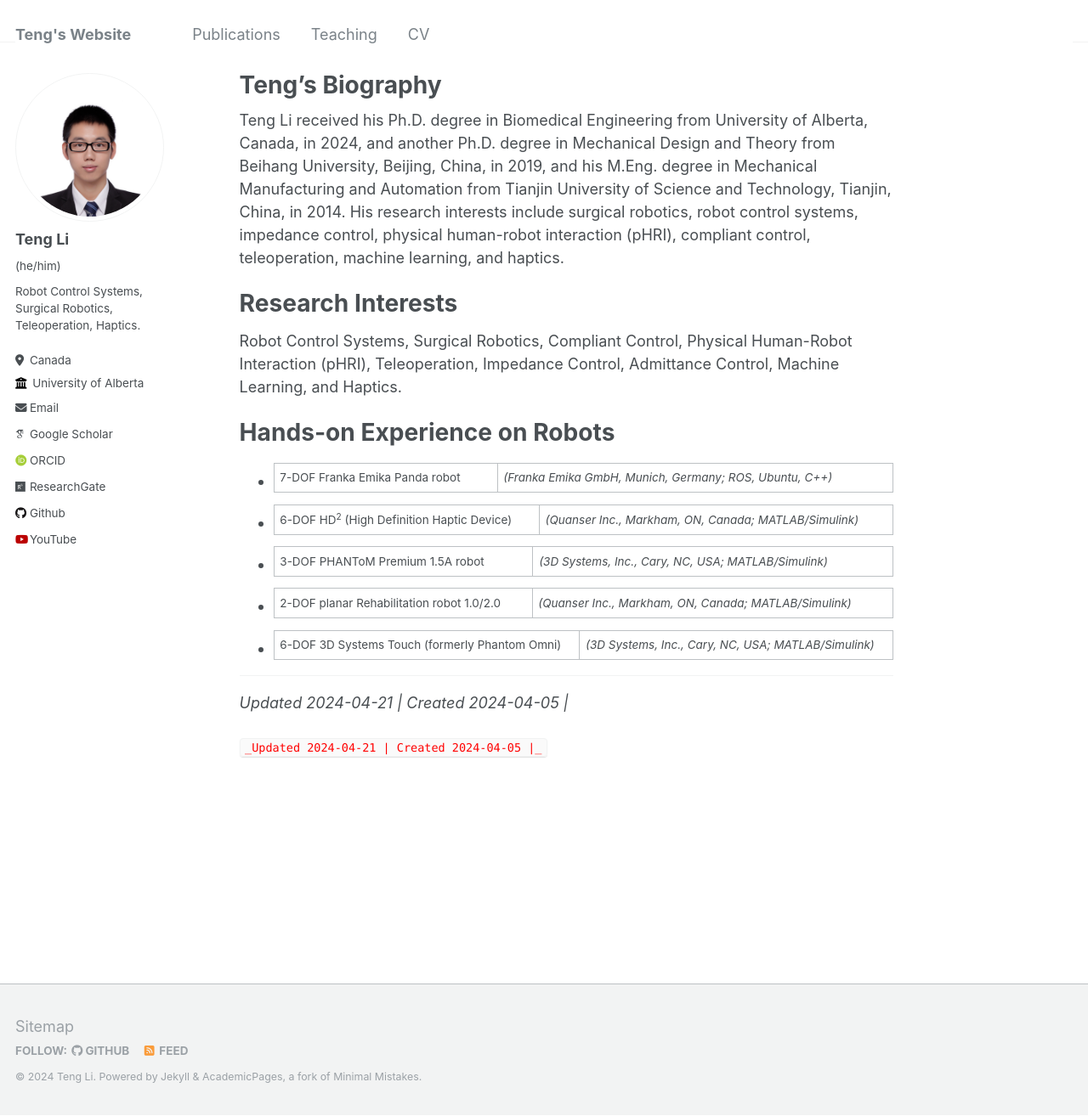
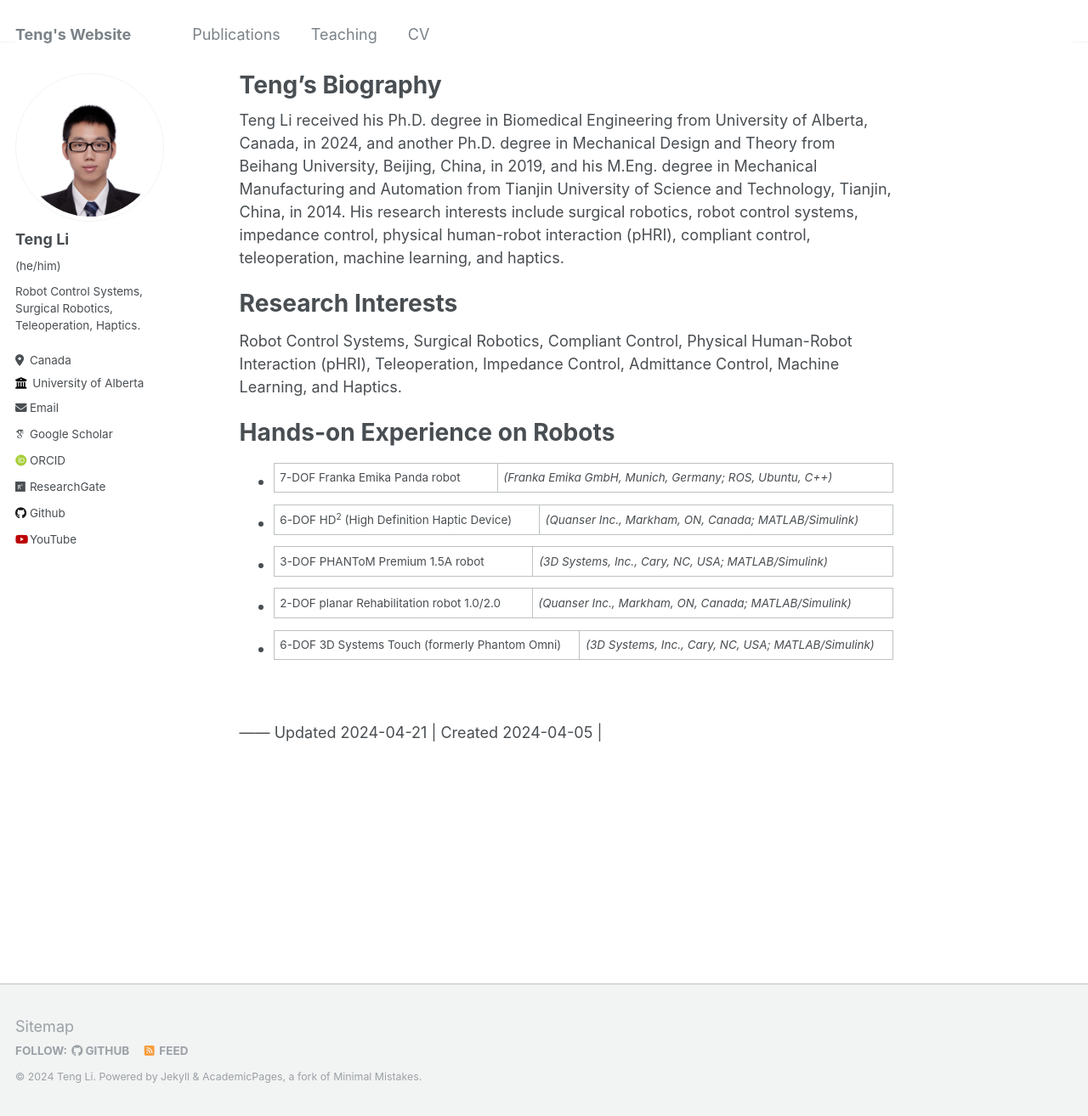
Before and after one commit to teng4/teng4.github.io, a Jekyll site: the page built from _pages/about.md, in a window 1280 px wide and 1314 px high. Shown: the whole window at 85% size. Built offline with Jekyll 4.4.1, drawn with Linux system fonts in a browser that asks for light colours; some web fonts are replaced.

Commit message:
Update about.md

```diff
--- a/_pages/about.md
+++ b/_pages/about.md
@@ -29,16 +29,19 @@
 
 
 
+<br>
+<br>
 ------
-_Updated 2024-04-21 | Created 2024-04-05 |_
+Updated 2024-04-21 | Created 2024-04-05 |
 
-<code style="color : Red">_Updated 2024-04-21 | Created 2024-04-05 |_</code>
+
 
 <!-- Versions -->
 <!-- Updated 2024-04-21 -->
 <!-- Updated 2024-04-19 -->
 <!-- Updated 2024-04-06 -->
 <!-- Created 2024-04-05 -->
+<!-- <code style="color : Red">_Updated 2024-04-21 | Created 2024-04-05 |_</code> -->
 
 
 <!-- For more info -->
```
